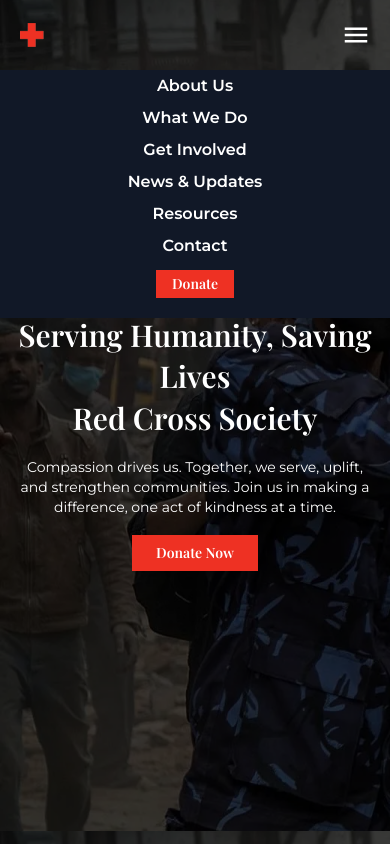
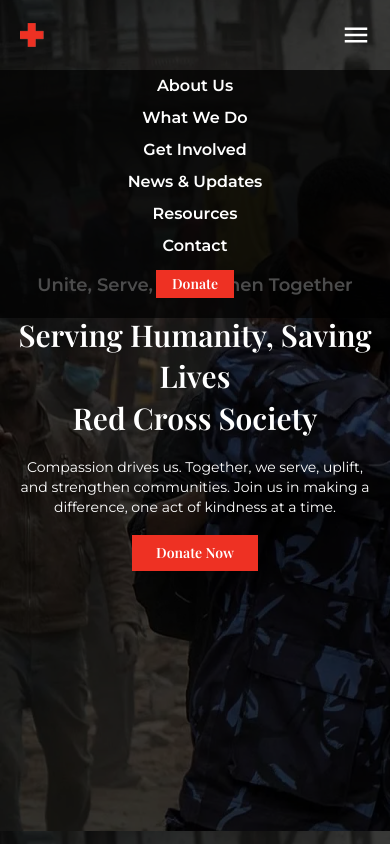
Before and after one commit to bishrimohammed/charity-lnding-page, a Next.js app: page / in a window 390 px wide. Both pictures are taken after a click on the icon 355 px from the left and 35 px from the top of the page. Shown: the top 844 px of the page. Built offline with nearby package versions, Linux system fonts and the light colour scheme; a web font is replaced by a local one.

Commit message:
change about us

```diff
--- a/src/components/AboutUs.tsx
+++ b/src/components/AboutUs.tsx
@@ -4,7 +4,7 @@
 const AboutUs = () => {
   return (
     <div className="py-[3%] flex items-center justify-center">
-      <div className="w-[75%] h-full flex md:flex-row flex-col items-center justify-between space-y-2">
+      <div className="md:w-[75%] w-[92%] h-full flex md:flex-row flex-col items-center justify-between space-y-2">
         <div className="p-2  md:w-[45%] w-[100%] bg-[#FCD6D3]">
           <Image
             src="/image3.png"
--- a/src/components/FooterItems.tsx
+++ b/src/components/FooterItems.tsx
@@ -4,7 +4,7 @@
 const FooterItems = () => {
   return (
     <div className="py-[3%] flex items-center justify-center font-montserrat">
-      <div className="flex md:w-[75%] items-center justify-between gap-16">
+      <div className="flex md:w-[75%] w-[92%] items-center justify-between gap-16">
         <div className="md:block hidden">
           <Image src="/logo.png" width={50} height={100} alt="" />
         </div>
--- a/src/components/NavBar.tsx
+++ b/src/components/NavBar.tsx
@@ -39,15 +39,15 @@
         </div>
       </div>
 
-      <div
-        className={`lg:hidden flex flex-col items-center gap-2 z-40 bg-gray-900 pb-5 transition-transform duration-300 ease-in-out
-          // ${
-            showMenu ? "translate-y-0 opacity-100" : "-translate-y-5 opacity-0"
+      {showMenu && (
+        <>
+          {" "}
+          <div
+            style={{ backgroundColor: "rgba(0,0,0,0.7)" }}
+            className={`lg:hidden flex flex-col items-center gap-2 z-40  pb-5 transition-transform duration-300 ease-in-out
+
           }`}
-      >
-        {showMenu && (
-          <>
-            {" "}
+          >
             <ul className="flex flex-col w-full  text-white  font-montserrat font-semibold text-center">
               {/* <li className="text-base cursor-pointer">Home</li> */}
               <li className="text-base cursor-pointer p-1">About Us</li>
@@ -65,9 +65,9 @@
                 Donate
               </button>
             </div>
-          </>
-        )}
-      </div>
+          </div>
+        </>
+      )}
     </header>
   );
 };
--- a/src/components/NewsEvent.tsx
+++ b/src/components/NewsEvent.tsx
@@ -27,7 +27,7 @@
             </button>
           </div>
         </div>
-        <div className="flex md:flex-row flex-col items-center gap-5  justify-between">
+        <div className="flex md:flex-row flex-col items-center gap-5  justify-between text-start">
           <div className="md:w-[50%] w-full  space-y-3">
             {" "}
             <div className="relative">
--- a/src/components/OurWork.tsx
+++ b/src/components/OurWork.tsx
@@ -4,8 +4,8 @@
 const OurWork = () => {
   return (
     <div className=" py-[3%] flex items-center justify-center font-montserrat">
-      <div className="md:w-[75%] w-full flex md:flex-row flex-col  justify-between">
-        <div className="md:p-2 p-5  md:w-[43%] w-full flex flex-col gap-5">
+      <div className="md:w-[75%] w-[92%]  flex md:flex-row flex-col  justify-between">
+        <div className="md:p-2 md:w-[43%] w-full flex flex-col gap-5">
           <h2 className="text-3xl text-[#444] font-bold font-playfair">
             How we’re making A <br /> Difference
           </h2>
@@ -51,7 +51,7 @@
       /> */}
         </div>
         <div className="md:w-[50%] md:h-[550px] md:p-2 p-5  w-full bg-[#D3E6FCD] relative flex">
-          <div className="  w-[40%] hidden  absolute z-10 top-6 -right-10 me-1 md:flex ">
+          <div className="  w-[40%] hidden  absolute z-10 top-6 right-0 me-2 md:flex ">
             <div className="bg-[#FCD6D3] p-2">
               <Image
                 src="/image4.png"
```
